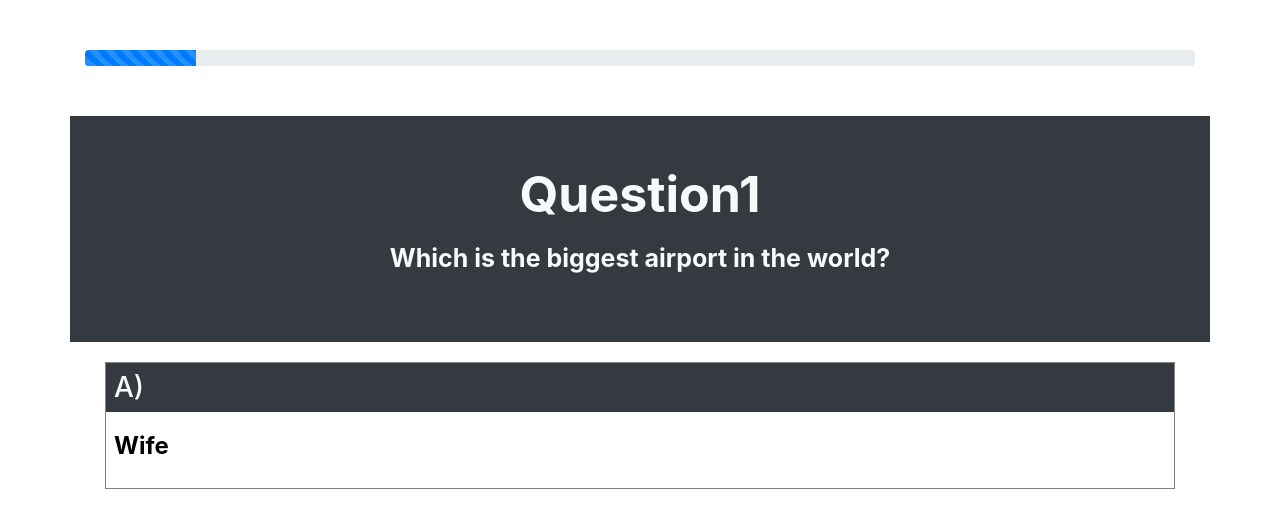
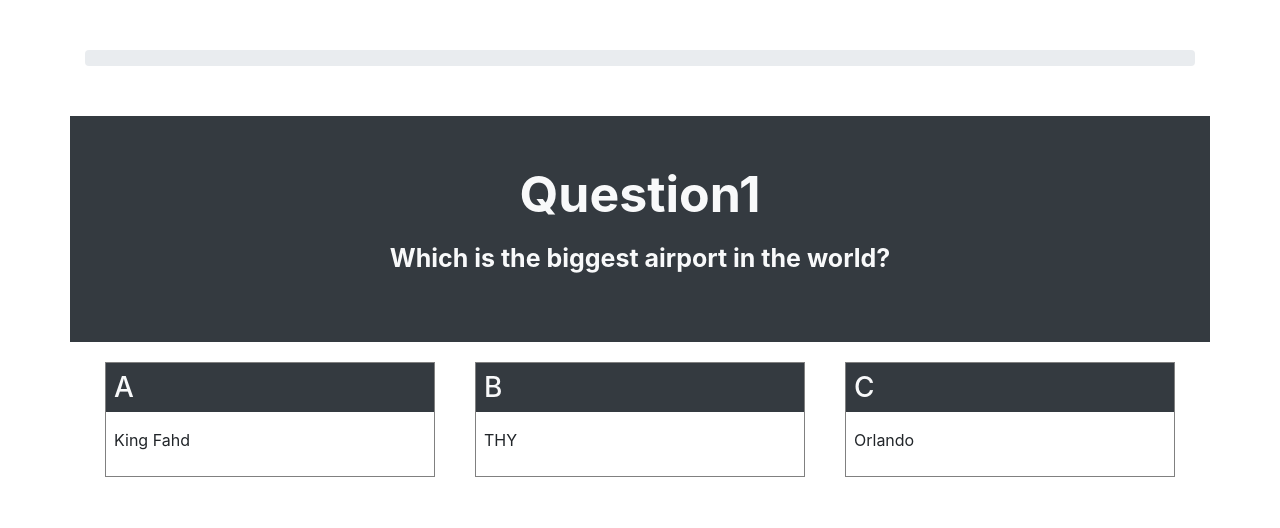
Before and after one commit to GuliyevMatin/Question-game, a plain HTML site: page index.html in a window 1280 px wide. Both pictures are taken after a click on the button "Start". Drawn offline with nearby package versions, Linux system fonts and the light colour scheme.

Commit message:
update index js

```diff
--- a/index.css
+++ b/index.css
@@ -26,3 +26,8 @@
 .progressBar{
     padding:50px 0;
 }
+
+.green{
+    background-color: green;
+    color: #fff;
+}
--- a/index.html
+++ b/index.html
@@ -31,19 +31,16 @@
         <section id="questionSection">
           <div class="progressBar">
             <div class="progress">
-                <div class="progress-bar progress-bar-striped progress-bar-animated" role="progressbar" aria-valuenow="75" aria-valuemin="0" aria-valuemax="100" style="width: 10%"></div>
+                <div class="progress-bar progress-bar-striped progress-bar-animated" role="progressbar" aria-valuenow="75" aria-valuemin="0" aria-valuemax="100" ></div>
               </div>
           </div>
             <div class="row">
                 <div class="col-lg-12 bg-dark text-light p-5">
-                    <h1 id="questionTitle" class="text-center mb-3" style="font-size:50px; font-weight: bold;"></h1>
-                    <p id="questionContent" class="text-center" style="font-size: 25px;font-weight:bold;"></p>
+                    <h1 id="questionTitle" class="questionTitle text-center mb-3" style="font-size:50px; font-weight: bold;"></h1>
+                    <p id="questionContent" class="questionContent text-center" style="font-size: 25px;font-weight:bold;"></p>
                 </div>
                 <div id="answerCard" class="col-lg-12 d-flex justify-content-between align-items-center">
-                    <div  class="answerCard w-100">
-                        <h3 id="answerLetter" class="bg-dark text-light p-2">A)</h3>
-                        <p id="answerLetter" class="answerLetter p-2">Wife</p>
-                    </div>
+
 
                 </div>
             </div>
--- a/index.js
+++ b/index.js
@@ -1,54 +1,143 @@
 $(() => {
   class Question {
     count = 1;
-    questionTitle = $("#questionTitle");
-    questionContent = $("#questionContent");
+    questionTitle = $(".questionTitle");
+    questionContent = $(".questionContent");
     answerCard = $("#answerCard");
     alfabet = ["A", "B", "C"];
+    rightAnswer = 0;
+    wrongAnswer = 0;
+    total = $(".total");
     game = {
-      Question1: [
-        { question: "Which is the biggest airport in the world?" },
-        { answer: ["King Fahd", "THY", "Orlando"] },
-      ],
-      Question2: [
-        { question: "how much does an elephant weigh" },
-        { answer: ["4ton-10ton", "20ton", "800Kg"] },
-      ],
-      Question3: [
-        { question: "Everything ...... in the JavaScript" },
-        { answer: ["Object", "String", "Number"] },
-      ],
-      Question4: [
-        { question: "what is the most popular city in the world" },
-        { answer: ["New York", "London", "Paris"] },
-      ],
-      Question5: [
-        { question: "what is the poorest city in the world" },
-        { answer: ["Monrovia", "Somali", "Kenya"] },
-      ],
+      Question1: {
+        question: "Which is the biggest airport in the world?",
+        answer: ["King Fahd", "THY", "Orlando"],
+        currentAnswer: "A",
+      },
+      Question2: {
+        question: "how much does an elephant weigh",
+        answer: ["4ton-10ton", "20ton", "800Kg"],
+        currentAnswer: "A",
+      },
+      Question3: {
+        question: "Everything ...... in the JavaScript",
+        answer: ["String", "Number", "Object"],
+        currentAnswer: "C",
+      },
+      Question4: {
+        question: "what is the most popular city in the world",
+        answer: ["London", "Paris", "New York"],
+        currentAnswer: "C",
+      },
+      Question5: {
+        question: "what is the poorest city in the world",
+        answer: ["Somali", "Monrovia", "Kenya"],
+        currentAnswer: "B",
+      },
     };
-
-    showQuestion() {
-      let newArr = Object.keys(this.game);
+    newArr = Object.keys(this.game).length;
+    startGame() {
       this.questionTitle.html(`Question${this.count}`);
 
-      for (const item of newArr) {
-        if (this.questionTitle.html() === item) {
-          for (const iterator of this.game[item]) {
-            this.questionContent.html(iterator.question);
-          }
-        }
+      this.questionContent.html(this.game[this.questionTitle.html()].question);
+      for (let index = 0; index < this.alfabet.length; index++) {
+        let a = $("<div>")
+          .html(
+            `
+          <h3 class="answerVariant${this.alfabet[index]} bg-dark text-light p-2">${
+              this.alfabet[index]
+            }</h3>
+          <p  class="answerLetter${index} p-2">${
+              this.game[this.questionTitle.html()].answer[index]
+            }</p>
+          `
+          )
+          .addClass("answerCard w-100");
+        this.answerCard.append(a);
+      }
+      this.count++;
+    }
+    verifyAnswer(e) {
+      if (
+        e.key ===
+        this.game[this.questionTitle.html()].currentAnswer.toLowerCase()
+      ) {
+        $(`.answerVariant${e.key.toUpperCase()}`).removeClass("bg-dark").css({"background-color":"green"})
+        this.currentAnswer++
+      } else {
+        $(`.answerVariant${e.key.toUpperCase()}`).removeClass("bg-dark").css({"background-color":"red"})
+        this.wrongAnswer++
       }
     }
   }
-
-  const myObj = new Question();
-
-  myObj.showQuestion();
 
   $("#questionSection").hide();
   $("#start").on("click", () => {
     $("#startGameSection").hide();
     $("#questionSection").show();
   });
+
+  const myObj = new Question();
+  myObj.startGame();
+
+  window.onkeypress = (e) => {
+    $(".progress-bar").css({ width: "+=250px" });
+    myObj.verifyAnswer(e), 3000;
+    setTimeout(() => {
+      myObj.answerCard.html("");
+      myObj.startGame();
+    }, 1000);
+console.log(myObj.count , myObj.newArr);
+    if (myObj.count === (myObj.newArr + 1)) {
+      $("#questionSection").hide();
+      $("#startGameSection").show();
+      let result = +(myObj.currentAnswer / myObj.newArr)*100
+      console.log(result);
+      myObj.total.html( + "%");
+    }
+  };
+
+  // myObj.answerQuestion();
+
+
 });
+
+// showQuestion() {
+//   this.questionTitle.html(`Question${this.count}`);
+
+//       for (let index = 0; index < this.newArr.length; index++) {
+//         if (this.questionTitle.html() === item) {
+//           this.questionContent.html(this.game[index].question);
+//         let a = $("<div>")
+//           .html(
+//             `
+//     <h3 id="answerVariant${index}" class="answerVariant bg-dark text-light p-2">${this.alfabet[index]}</h3>
+//     <p id="answerLetter${index}" class="answerLetter p-2">${this.game[index].answer[index]}</p>
+//     `
+//           )
+//           .addClass("answerCard w-100");
+//         this.answerCard.append(a);
+//       }
+//     }
+
+// }
+// answerQuestion() {
+//   // console.log();
+
+//   window.onkeypress = (e) => {
+//     this.count++;
+
+//     for (let index = 0; index < this.alfabet.length; index++) {
+//       if (
+//         $(`#answerVariant${index}`).text().toLowerCase() === e.key &&
+//         $(`#answerLetter${index}`).text() ===
+//           this.game[this.questionTitle.html()].currentAnswer
+//       ) {
+//         setTimeout(this.showQuestion(),1000)
+//         console.log(this.count);
+//       } else {
+//         setTimeout(this.showQuestion(),1000)
+//       }
+//     }
+//   };
+// }
```
